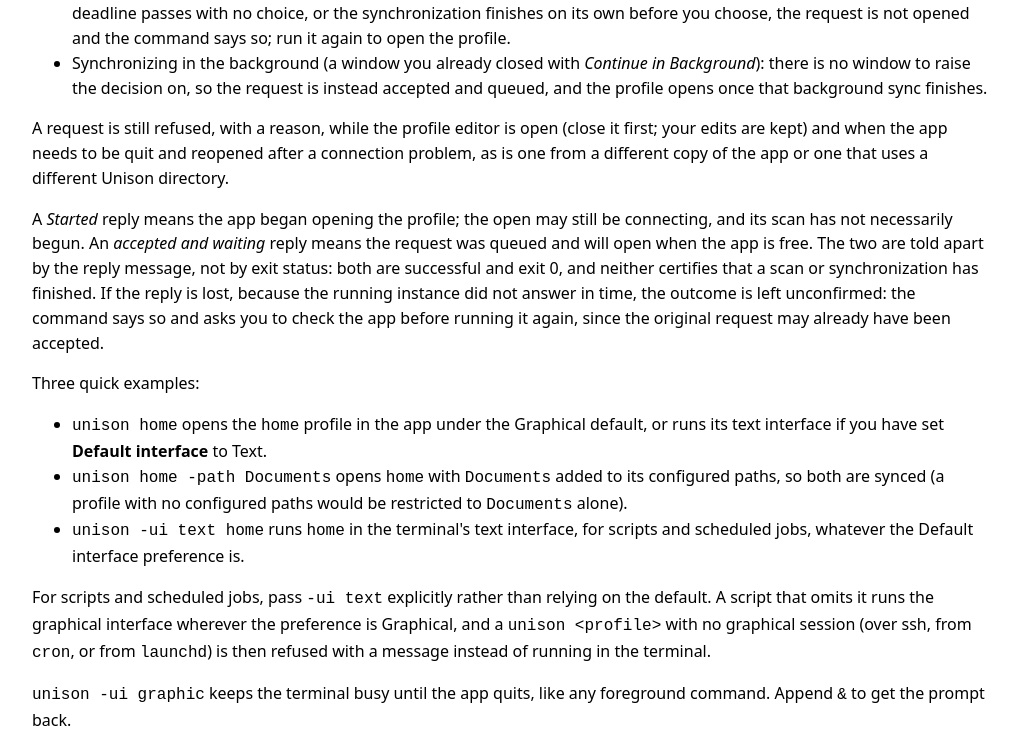
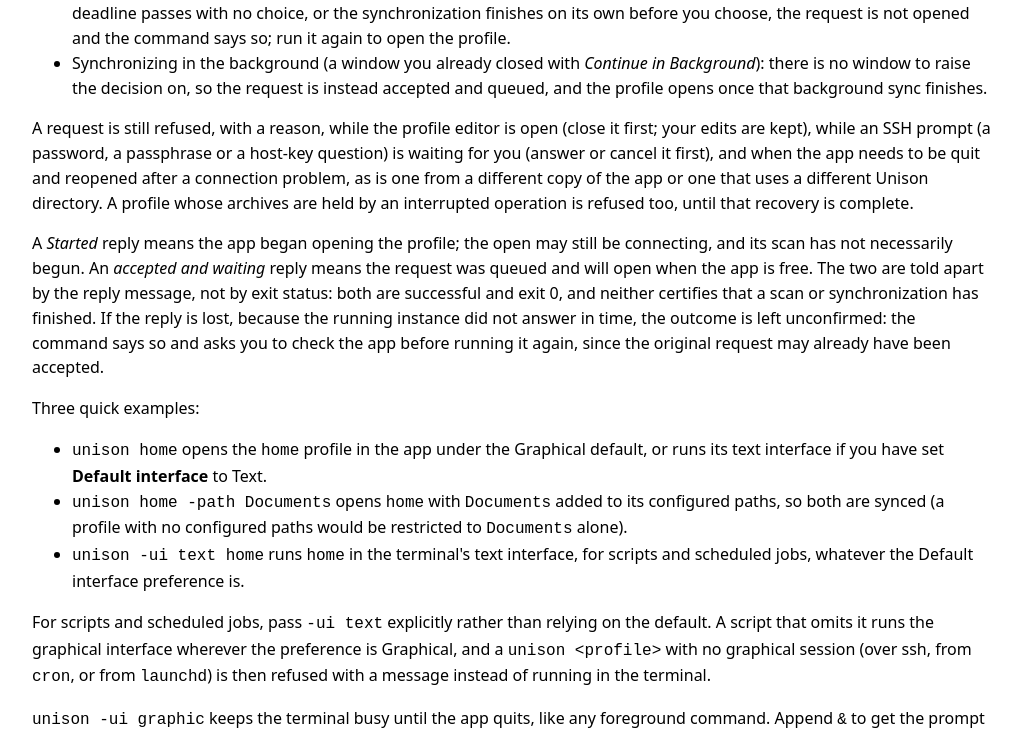
Before and after one commit to bcourbage/unison-ui-mac, a plain HTML site: page Resources/UIManual.html in a window 1280 px wide. Shown: the part 3587-4325 px from the top of the page, without its empty margins (128-1149 px from the left). Drawn offline with Linux system fonts and the light colour scheme.

Commit message:
Regenerate the bundled manual for the 1.0.1 MANUAL.md
Rendered with the pinned, hash-locked Markdown 3.7; the diff is exactly the
two MANUAL.md edits and the source-hash marker.

Co-Authored-By: Claude Sonnet 5.5 <noreply@anthropic.com>

```diff
--- a/Resources/UIManual.html
+++ b/Resources/UIManual.html
@@ -4,7 +4,7 @@
 <title>Unison UI for macOS — User Manual</title>
 <style>html{color-scheme:light dark}body{font:16px/1.55 system-ui,sans-serif;max-width:960px;margin:2rem auto;padding:0 1rem}pre{overflow:auto;padding:1rem;background:#8882}table{border-collapse:collapse}td,th{border:1px solid #8886;padding:.5rem}img{max-width:100%}a{color:light-dark(#065aba,#78baff)}</style>
 </head><body>
-<!-- MANUAL.md sha256: ecfd2f13c1003592e55f46b450df86bbf51cd2de1d4e2160d94782ed122e255e -->
+<!-- MANUAL.md sha256: c93b583a53063196dbe75c80e45a422e83f92544b3151e983caa31f8e08401f5 -->
 <h1 id="unison-ui-mac-user-manual">Unison-UI-Mac, User Manual</h1>
 <p>A feature-by-feature guide to the macOS app. For install steps see
 <a href="https://github.com/bcourbage/unison-ui-mac/blob/main/INSTALL.md">INSTALL.md</a>; for architecture overview and a build
@@ -180,9 +180,12 @@ profile's saved configuration, not the earlier command line's options.</p>
   accepted and queued, and the profile opens once that background sync finishes.</li>
 </ul>
 <p>A request is still refused, with a reason, while the profile editor is open (close it
-first; your edits are kept) and when the app needs to be quit and reopened after a
-connection problem, as is one from a different copy of the app or one that uses a
-different Unison directory.</p>
+first; your edits are kept), while an SSH prompt (a password, a passphrase or a
+host-key question) is waiting for you (answer or cancel it first), and when the app
+needs to be quit and reopened after a connection problem, as is one from a different
+copy of the app or one that uses a different Unison directory. A profile whose
+archives are held by an interrupted operation is refused too, until that recovery is
+complete.</p>
 <p>A <em>Started</em> reply means the app began opening the profile; the open may still be
 connecting, and its scan has not necessarily begun. An <em>accepted and waiting</em> reply
 means the request was queued and will open when the app is free. The two are told
@@ -1331,7 +1334,9 @@ offering two recoveries:</p>
   archive for one scan. Use this when the missing or extra archive is
   on the remote host (nothing local to delete), or whenever you just
   want to get going again. The scan may show more rows than usual, so
-  review them before you sync. Your profile file is not changed.</li>
+  review them before you sync. Your profile file is not changed, and a session
+  that was opened with command-line options such as <code>-path</code> keeps them for the
+  retry.</li>
 <li><strong>Delete N Orphan Archive(s) and Retry</strong>: shown only when orphaned
   archive files exist on this Mac. Removes them and retries.</li>
 </ul>
```
